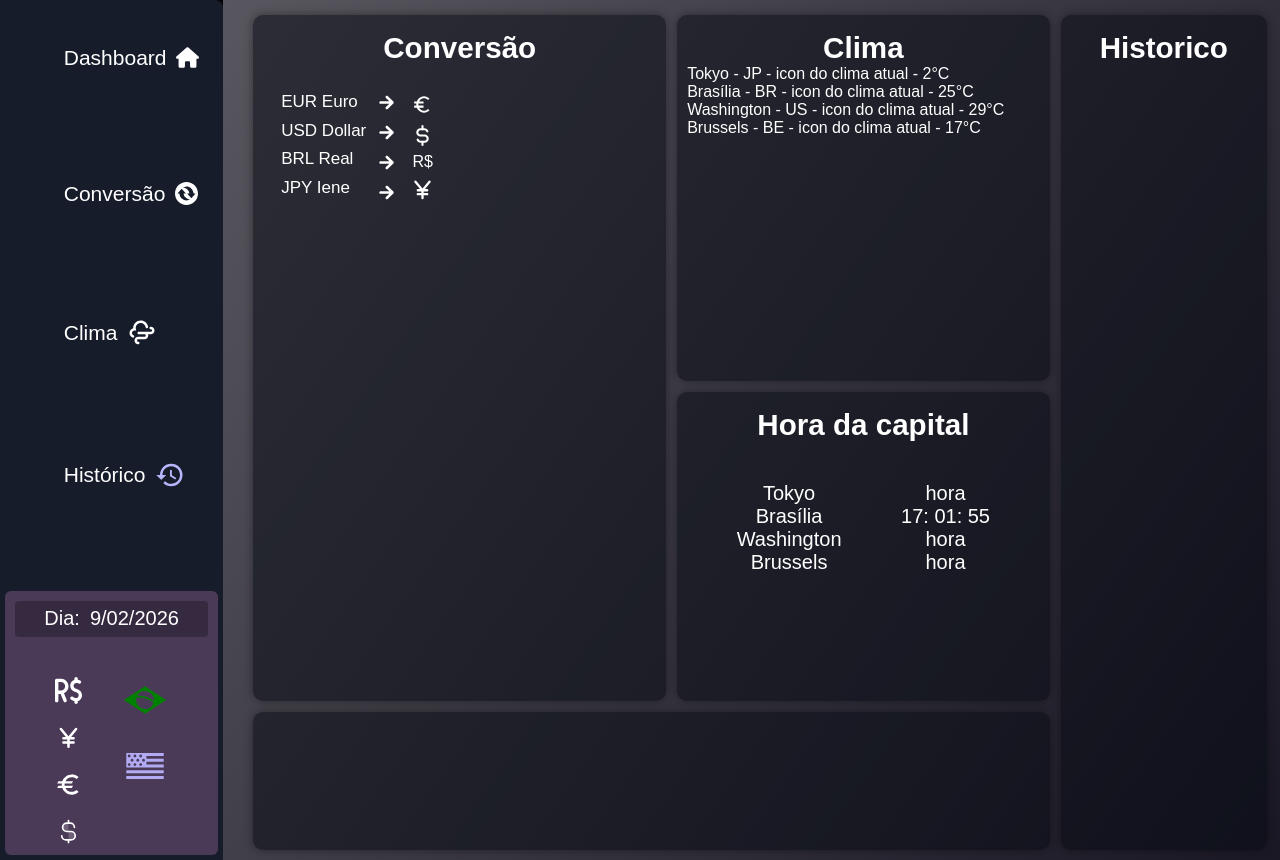
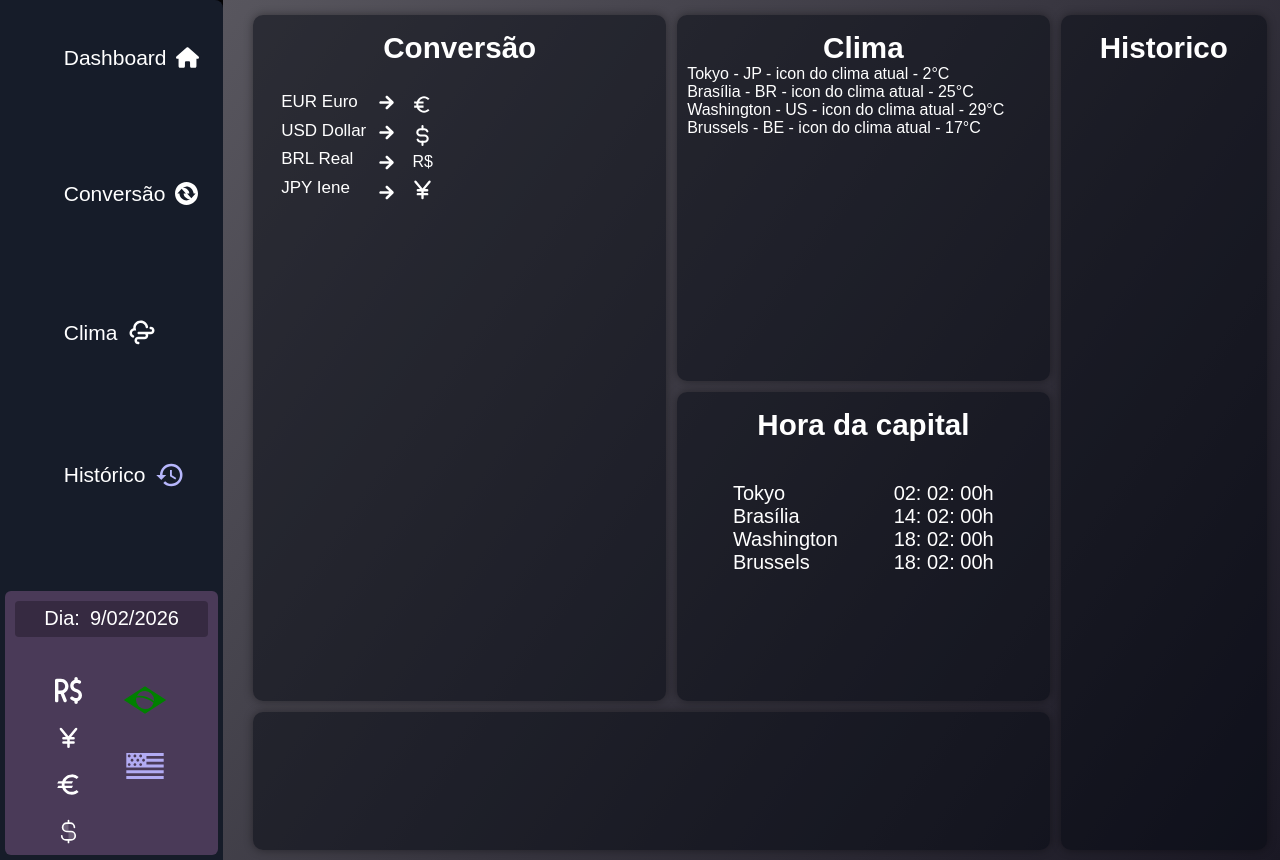
Before and after one commit to SantV7/dashboard-coins, a React (Vite) app: page / in a window 1280 px wide. Built offline with nearby package versions, Linux system fonts and the light colour scheme; a web font is replaced by a local one.

Commit message:
Setting time Hour

```diff
--- a/src/components/hourCapital/HourCapital.jsx
+++ b/src/components/hourCapital/HourCapital.jsx
@@ -1,17 +1,38 @@
+import { useEffect, useState } from 'react'
 import '../hourCapital/hour-capital.css'
+
 const HourCapital = () => {
 
-    let hourBrasilia = new Date().getHours()
-    let minutes = new Date().getMinutes()
-    let seconds = new Date().getSeconds()
+    const [hourBrasilia, setHourBrasilia] = useState(new Date().getHours())
+    const [hourTokyo, setTokyo] = useState(new Date().getHours())
+    const [hourWashington, setHourWashington] = useState(new Date().getHours())
+    const [hourBrussels, setHourBrussels] = useState(new Date().getHours())
 
+    const [minutes, setMinutes] = useState(new Date().getMinutes())
+    const [seconds, setSeconds] = useState(new Date().getSeconds())
+
+
+    useEffect(() => {
+        const interval = setInterval(() => {
+            const nowGetTime = new Date()
+
+            setHourBrasilia((nowGetTime.getUTCHours() - 3 + 24) % 24 )
+            setTokyo((nowGetTime.getUTCHours() + 9) % 24)
+            setHourWashington((nowGetTime.getUTCHours() + 1) % 24)
+            setHourBrussels((nowGetTime.getUTCHours() + 1) % 24)
+
+            setMinutes(nowGetTime.getMinutes())
+            setSeconds(nowGetTime.getSeconds())
+        }, 1000)
+
+        return () => clearInterval(interval)
+    },[])
 
 
 
   return (
     <>
-    <h3 className="cards-tittle">Hora da capital</h3>
-
+     <h3 className="cards-tittle">Hora da capital</h3>
     <div className='hour-capital-area'>
         <div id='capital-name'>
             <div>Tokyo</div>
@@ -21,16 +42,37 @@ const HourCapital = () => {
         </div>
 
         <div id='hour-capital'>
-            <div>hora</div>
             <div>
                 {
-                  `${hourBrasilia.toString().padStart('2', 0)}:
+                 `${hourTokyo.toString().padStart('2', 0)}:
                   ${minutes.toString().padStart('2', 0)}:
-                  ${seconds.toString().padStart('2', 0)}
+                  ${seconds.toString().padStart('2', 0)}h
                `}
             </div>
-            <div>hora</div>
-            <div>hora</div>
+
+            <div>
+                {
+                 `${hourBrasilia.toString().padStart('2', 0)}:
+                  ${minutes.toString().padStart('2', 0)}:
+                  ${seconds.toString().padStart('2', 0)}h
+               `}
+            </div>
+
+            <div>
+                {
+                 `${hourWashington.toString().padStart('2', 0)}:
+                  ${minutes.toString().padStart('2', 0)}:
+                  ${seconds.toString().padStart('2', 0)}h
+               `}
+            </div>
+
+            <div>
+                {
+                 `${hourBrussels.toString().padStart('2', 0)}:
+                  ${minutes.toString().padStart('2', 0)}:
+                  ${seconds.toString().padStart('2', 0)}h
+               `}
+            </div>
         </div>
     </div>
     </>
--- a/src/components/hourCapital/hour-capital.css
+++ b/src/components/hourCapital/hour-capital.css
@@ -1,4 +1,3 @@
-
 .hour-capital-area {
     display: flex;
     flex-flow: row nowrap;
@@ -7,6 +6,6 @@
     flex-flow: row nowrap;
     gap: 10px;
     padding-top: 40px;
-    text-align: center;
+    text-align: left;
     font-size: clamp(17px, 20px, 26px);
 }
```
